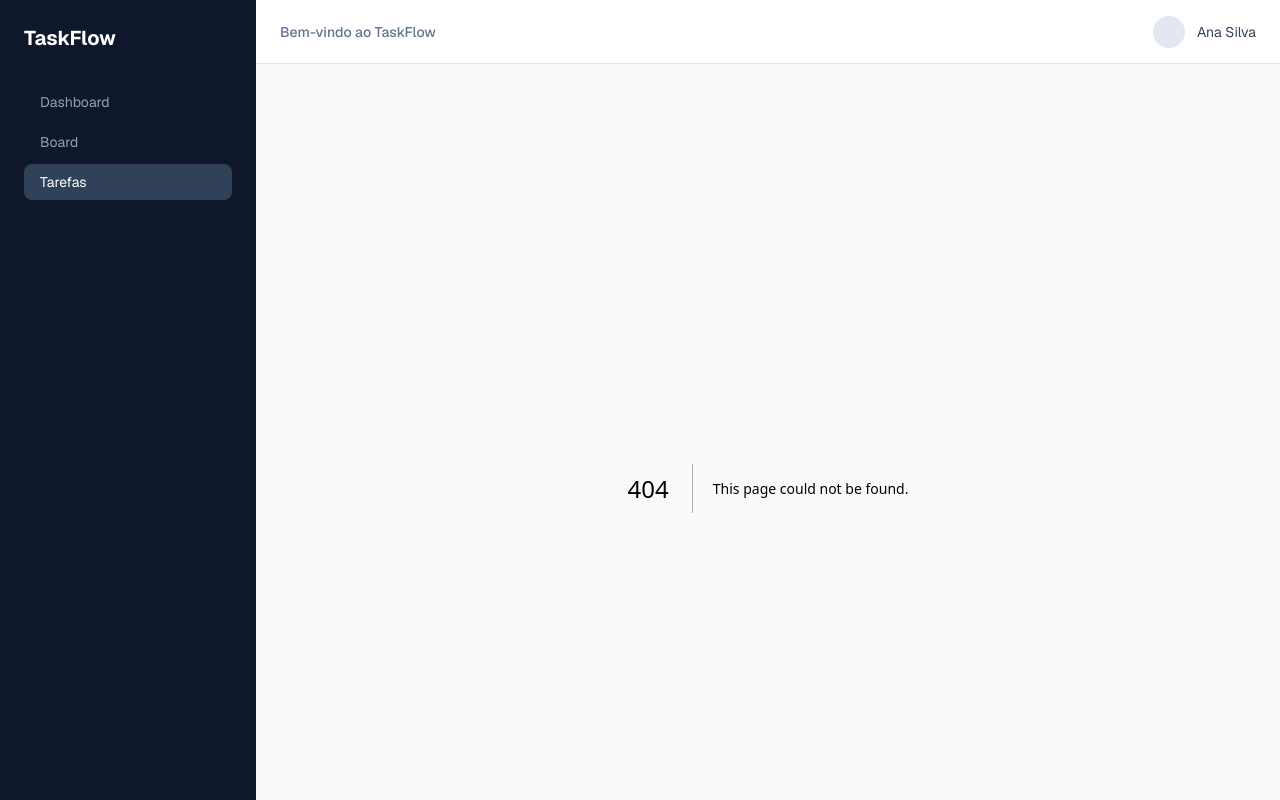
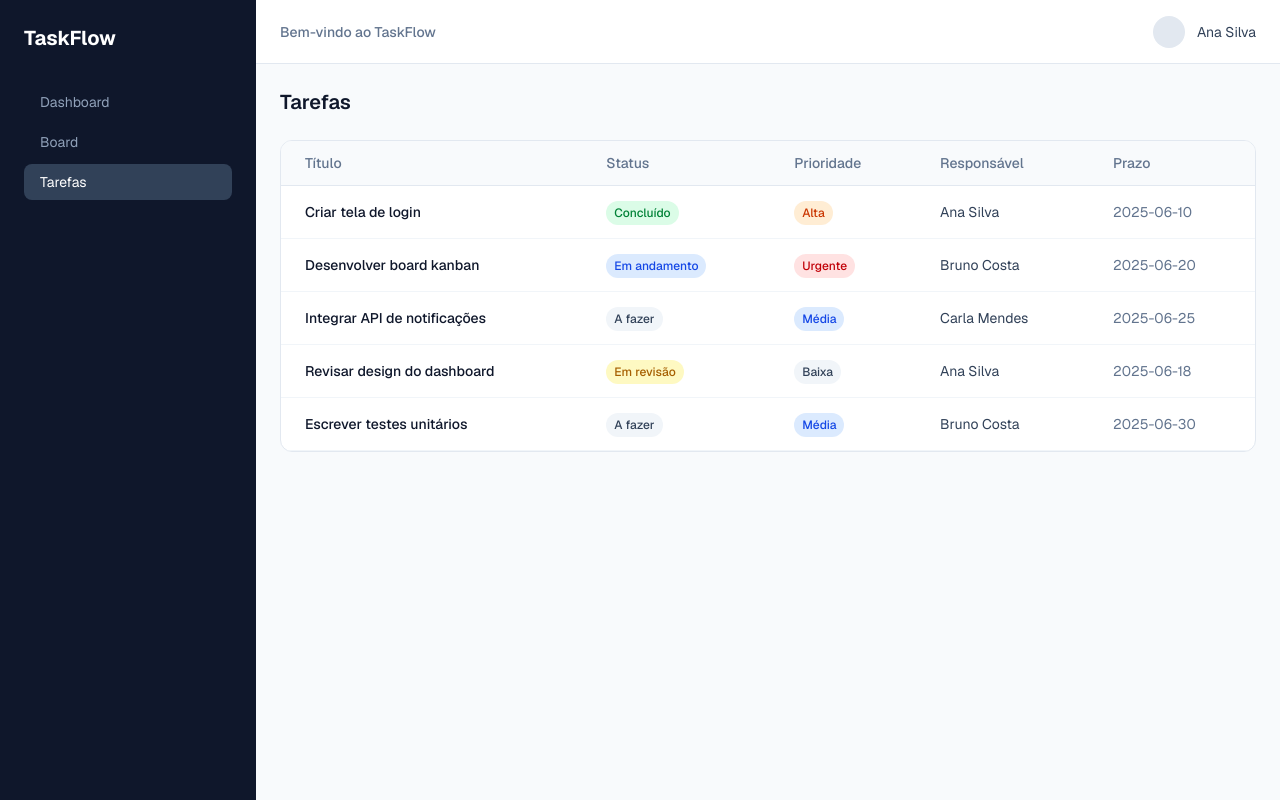
Before and after one commit to CaioMiranda12/taskflow-interface, a Next.js app: page /tasks in a window 1280 px wide. Before the commit this address had no page. Built offline with nearby package versions, Linux system fonts and the light colour scheme.

Commit message:
feat: add Tasks page with table and Badge component

```diff
--- a/src/app/page.tsx
+++ b/src/app/page.tsx
@@ -1,103 +1,22 @@
-import Image from "next/image";
+import { StatCard } from "@/components/StatCard";
+import { tasks } from "@/data/tasks";
 
-export default function Home() {
+export default function DashboardPage() {
+  const total = tasks.length;
+  const todo = tasks.filter((task) => task.status === "todo").length;
+  const inProgress = tasks.filter((task) => task.status === "in_progress").length;
+  const done = tasks.filter((task) => task.status === "done").length;
+
   return (
-    <div className="font-sans grid grid-rows-[20px_1fr_20px] items-center justify-items-center min-h-screen p-8 pb-20 gap-16 sm:p-20">
-      <main className="flex flex-col gap-[32px] row-start-2 items-center sm:items-start">
-        <Image
-          className="dark:invert"
-          src="/next.svg"
-          alt="Next.js logo"
-          width={180}
-          height={38}
-          priority
-        />
-        <ol className="font-mono list-inside list-decimal text-sm/6 text-center sm:text-left">
-          <li className="mb-2 tracking-[-.01em]">
-            Get started by editing{" "}
-            <code className="bg-black/[.05] dark:bg-white/[.06] font-mono font-semibold px-1 py-0.5 rounded">
-              src/app/page.tsx
-            </code>
-            .
-          </li>
-          <li className="tracking-[-.01em]">
-            Save and see your changes instantly.
-          </li>
-        </ol>
+    <div className="flex flex-col gap-6">
+      <h2 className="text-xl font-semibold text-slate-900">Dashboard</h2>
 
-        <div className="flex gap-4 items-center flex-col sm:flex-row">
-          <a
-            className="rounded-full border border-solid border-transparent transition-colors flex items-center justify-center bg-foreground text-background gap-2 hover:bg-[#383838] dark:hover:bg-[#ccc] font-medium text-sm sm:text-base h-10 sm:h-12 px-4 sm:px-5 sm:w-auto"
-            href="https://vercel.com/new?utm_source=create-next-app&utm_medium=appdir-template-tw&utm_campaign=create-next-app"
-            target="_blank"
-            rel="noopener noreferrer"
-          >
-            <Image
-              className="dark:invert"
-              src="/vercel.svg"
-              alt="Vercel logomark"
-              width={20}
-              height={20}
-            />
-            Deploy now
-          </a>
-          <a
-            className="rounded-full border border-solid border-black/[.08] dark:border-white/[.145] transition-colors flex items-center justify-center hover:bg-[#f2f2f2] dark:hover:bg-[#1a1a1a] hover:border-transparent font-medium text-sm sm:text-base h-10 sm:h-12 px-4 sm:px-5 w-full sm:w-auto md:w-[158px]"
-            href="https://nextjs.org/docs?utm_source=create-next-app&utm_medium=appdir-template-tw&utm_campaign=create-next-app"
-            target="_blank"
-            rel="noopener noreferrer"
-          >
-            Read our docs
-          </a>
-        </div>
-      </main>
-      <footer className="row-start-3 flex gap-[24px] flex-wrap items-center justify-center">
-        <a
-          className="flex items-center gap-2 hover:underline hover:underline-offset-4"
-          href="https://nextjs.org/learn?utm_source=create-next-app&utm_medium=appdir-template-tw&utm_campaign=create-next-app"
-          target="_blank"
-          rel="noopener noreferrer"
-        >
-          <Image
-            aria-hidden
-            src="/file.svg"
-            alt="File icon"
-            width={16}
-            height={16}
-          />
-          Learn
-        </a>
-        <a
-          className="flex items-center gap-2 hover:underline hover:underline-offset-4"
-          href="https://vercel.com/templates?framework=next.js&utm_source=create-next-app&utm_medium=appdir-template-tw&utm_campaign=create-next-app"
-          target="_blank"
-          rel="noopener noreferrer"
-        >
-          <Image
-            aria-hidden
-            src="/window.svg"
-            alt="Window icon"
-            width={16}
-            height={16}
-          />
-          Examples
-        </a>
-        <a
-          className="flex items-center gap-2 hover:underline hover:underline-offset-4"
-          href="https://nextjs.org?utm_source=create-next-app&utm_medium=appdir-template-tw&utm_campaign=create-next-app"
-          target="_blank"
-          rel="noopener noreferrer"
-        >
-          <Image
-            aria-hidden
-            src="/globe.svg"
-            alt="Globe icon"
-            width={16}
-            height={16}
-          />
-          Go to nextjs.org →
-        </a>
-      </footer>
+      <div className="grid grid-cols-4 gap-4">
+        <StatCard title="Total" value={total} description="Todas as tarefas" />
+        <StatCard title="A fazer" value={todo} description="Aguardando início" />
+        <StatCard title="Em andamento" value={inProgress} description="Em execução" />
+        <StatCard title="Concluídas" value={done} description="Finalizadas" />
+      </div>
     </div>
   );
 }
--- /dev/null
+++ b/src/app/tasks/page.tsx
@@ -0,0 +1,50 @@
+import { Badge } from "@/components/Badge";
+import { tasks } from "@/data/tasks";
+import { TASK_PRIORITY_COLOR, TASK_PRIORITY_LABEL, TASK_STATUS_COLOR, TASK_STATUS_LABEL } from "@/constants/task";
+
+export default function TasksPage() {
+  return (
+    <div className="flex flex-col gap-6">
+      <h2 className="text-xl font-semibold text-slate-900">Tarefas</h2>
+
+      <div className="bg-white rounded-xl border border-slate-200 overflow-hidden">
+        <table className="w-full text-sm">
+          <thead>
+            <tr className="border-b border-slate-200 bg-slate-50">
+              <th className="text-left px-6 py-3 text-slate-500 font-medium">Título</th>
+              <th className="text-left px-6 py-3 text-slate-500 font-medium">Status</th>
+              <th className="text-left px-6 py-3 text-slate-500 font-medium">Prioridade</th>
+              <th className="text-left px-6 py-3 text-slate-500 font-medium">Responsável</th>
+              <th className="text-left px-6 py-3 text-slate-500 font-medium">Prazo</th>
+            </tr>
+          </thead>
+          <tbody>
+            {tasks.map((task) => (
+              <tr key={task.id} className="border-b border-slate-100 hover:bg-slate-50 transition-colors">
+                <td className="px-6 py-4 text-slate-900 font-medium">{task.title}</td>
+                <td className="px-6 py-4">
+                  <Badge
+                    label={TASK_STATUS_LABEL[task.status]}
+                    className={TASK_STATUS_COLOR[task.status]}
+                  />
+                </td>
+                <td className="px-6 py-4">
+                  <Badge
+                    label={TASK_PRIORITY_LABEL[task.priority]}
+                    className={TASK_PRIORITY_COLOR[task.priority]}
+                  />
+                </td>
+                <td className="px-6 py-4 text-slate-700">
+                  {task.assignee?.name ?? "—"}
+                </td>
+                <td className="px-6 py-4 text-slate-500">
+                  {task.dueDate ?? "—"}
+                </td>
+              </tr>
+            ))}
+          </tbody>
+        </table>
+      </div>
+    </div>
+  );
+}
--- /dev/null
+++ b/src/components/Badge.tsx
@@ -0,0 +1,12 @@
+interface BadgeProps {
+  label: string;
+  className?: string;
+}
+
+export function Badge({ label, className }: BadgeProps) {
+  return (
+    <span className={`text-xs font-medium px-2 py-1 rounded-full ${className}`}>
+      {label}
+    </span>
+  );
+}
--- /dev/null
+++ b/src/components/StatCard.tsx
@@ -0,0 +1,15 @@
+interface StatCardProps {
+  title: string;
+  value: number;
+  description: string;
+}
+
+export function StatCard({ title, value, description }: StatCardProps) {
+  return (
+    <div className="bg-white rounded-xl border border-slate-200 p-6 flex flex-col gap-2">
+      <span className="text-sm text-slate-500">{title}</span>
+      <span className="text-3xl font-bold text-slate-900">{value}</span>
+      <span className="text-xs text-slate-400">{description}</span>
+    </div>
+  );
+}
```
